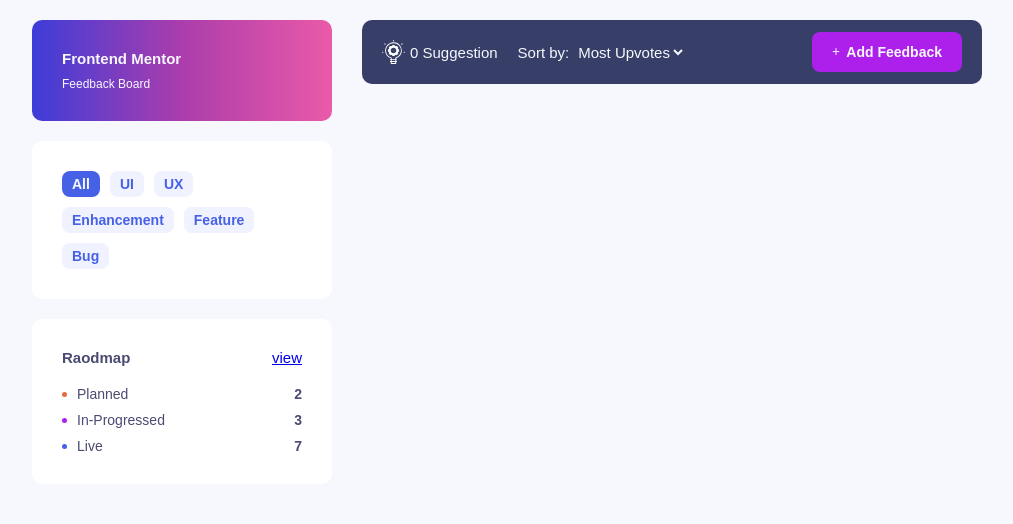
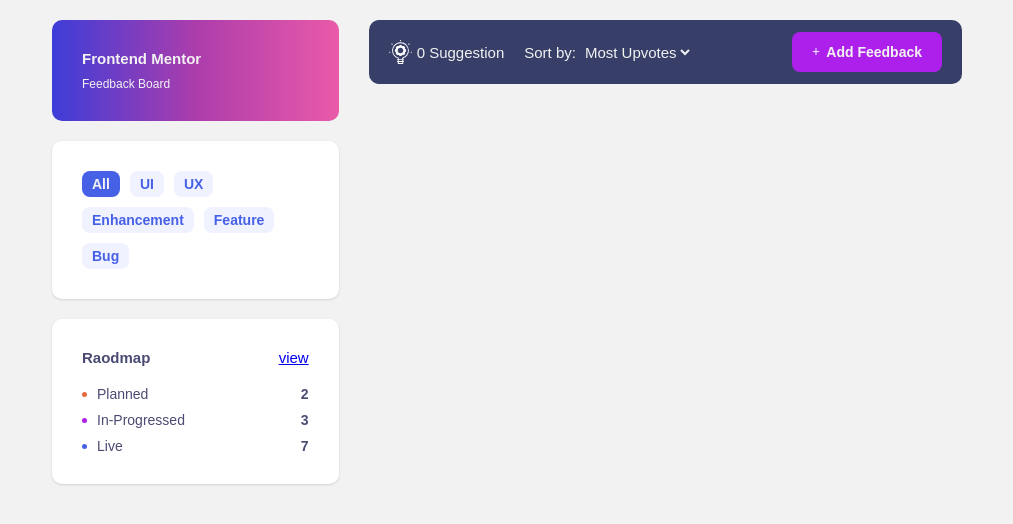
Before and after one commit to MaryamBahangeh/product-feedback-app, a React (Vite) app: page / in a window 1280 px wide. Shown: the top 524 px of the page, without its empty margins (133-1146 px from the left). Built offline with nearby package versions, Linux system fonts and the light colour scheme.

Commit message:
[REFACTOR] suggestions styles

```diff
--- a/src/components/Card/Card.module.css
+++ b/src/components/Card/Card.module.css
@@ -1,5 +1,6 @@
 .card {
   border-radius: 1rem;
   background-color: var(--color-white);
+  box-shadow: var(--shadow-400);
   padding: 3rem;
 }
--- a/src/components/Suggestions/Suggestions.module.css
+++ b/src/components/Suggestions/Suggestions.module.css
@@ -1,9 +1,12 @@
 .suggestions {
+  list-style: none;
+
   display: grid;
   gap: 2rem;
-  list-style-type: none;
+}
 
-  > li {
-    text-decoration: none;
+@media (max-width: 640px) {
+  .suggestions {
+    padding: 2rem;
   }
 }
--- a/src/pages/Home/Home.module.css
+++ b/src/pages/Home/Home.module.css
@@ -7,7 +7,7 @@
   grid-template-rows: auto 1fr;
   gap: 2rem;
 
-  margin-block: 2rem;
+  margin: 2rem;
 
   .sidebar {
     grid-area: sidebar;
@@ -34,6 +34,6 @@
   .home {
     gap: 0;
 
-    margin-block: 0;
+    margin: 0;
   }
 }
--- a/src/styles/color.css
+++ b/src/styles/color.css
@@ -1,6 +1,7 @@
 :root {
   --color-gray-98: hsl(230, 60%, 98%);
   --color-gray-97: hsl(0deg 0% 97%);
+  --color-gray-95: hsl(0deg 0% 95%);
   --color-gray-90: hsl(0deg 0% 90%);
   --color-gray-80: hsl(0deg 0% 80%);
   --color-gray-70: hsl(0deg 0% 70%);
@@ -18,5 +19,7 @@
   --color-warning: hsl(16, 79%, 57%);
   --color-idle: hsl(231, 100%, 97%);
   --color-foreground: hsl(239, 22%, 37%);
-  --color-background: var(--color-gray-98);
+  --color-background: var(--color-gray-95);
+
+  --shadow-400: 0 1px 3px 0 rgb(0 0 0 / 0.1), 0 1px 2px -1px rgb(0 0 0 / 0.1);
 }
```
